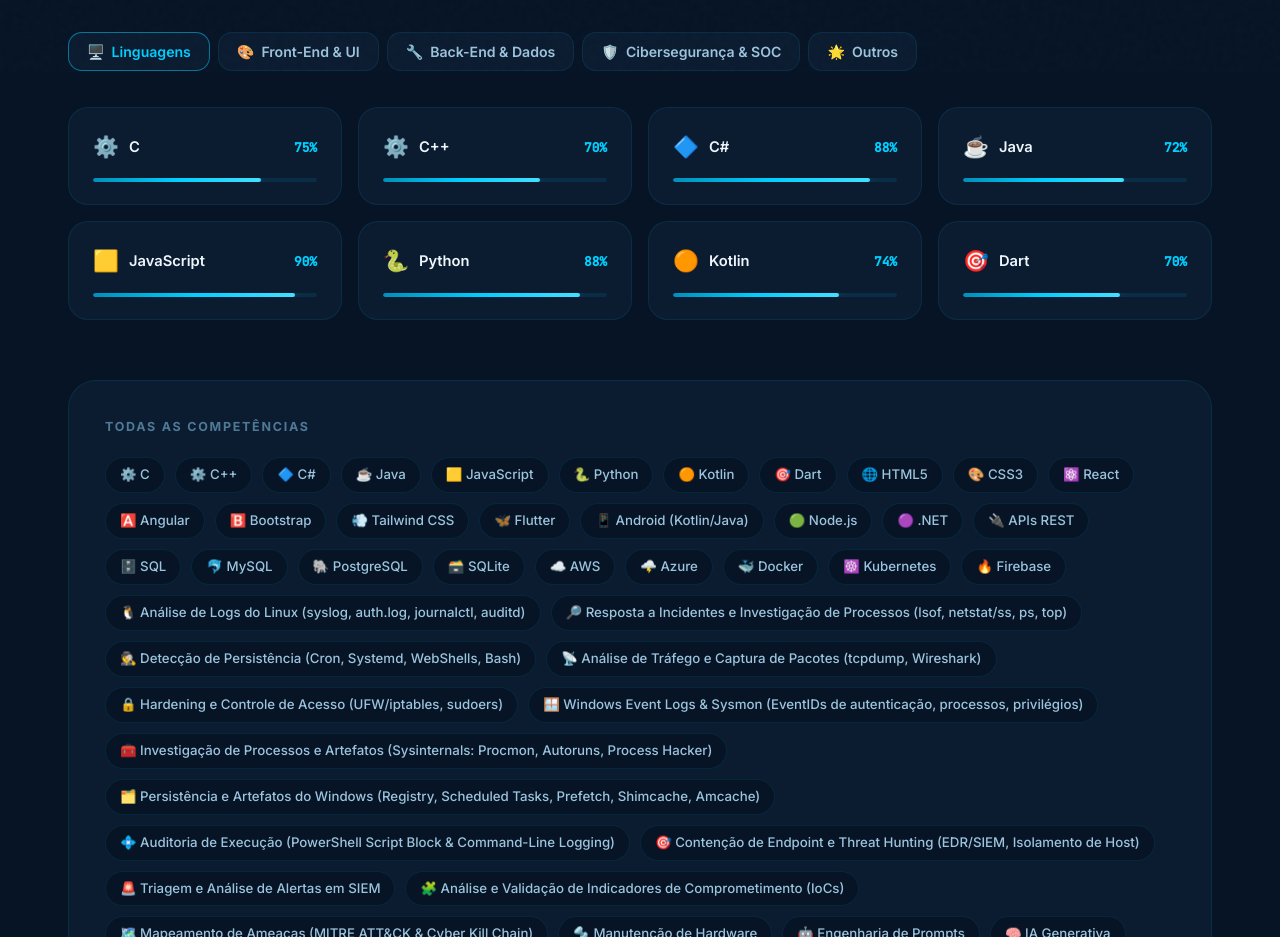
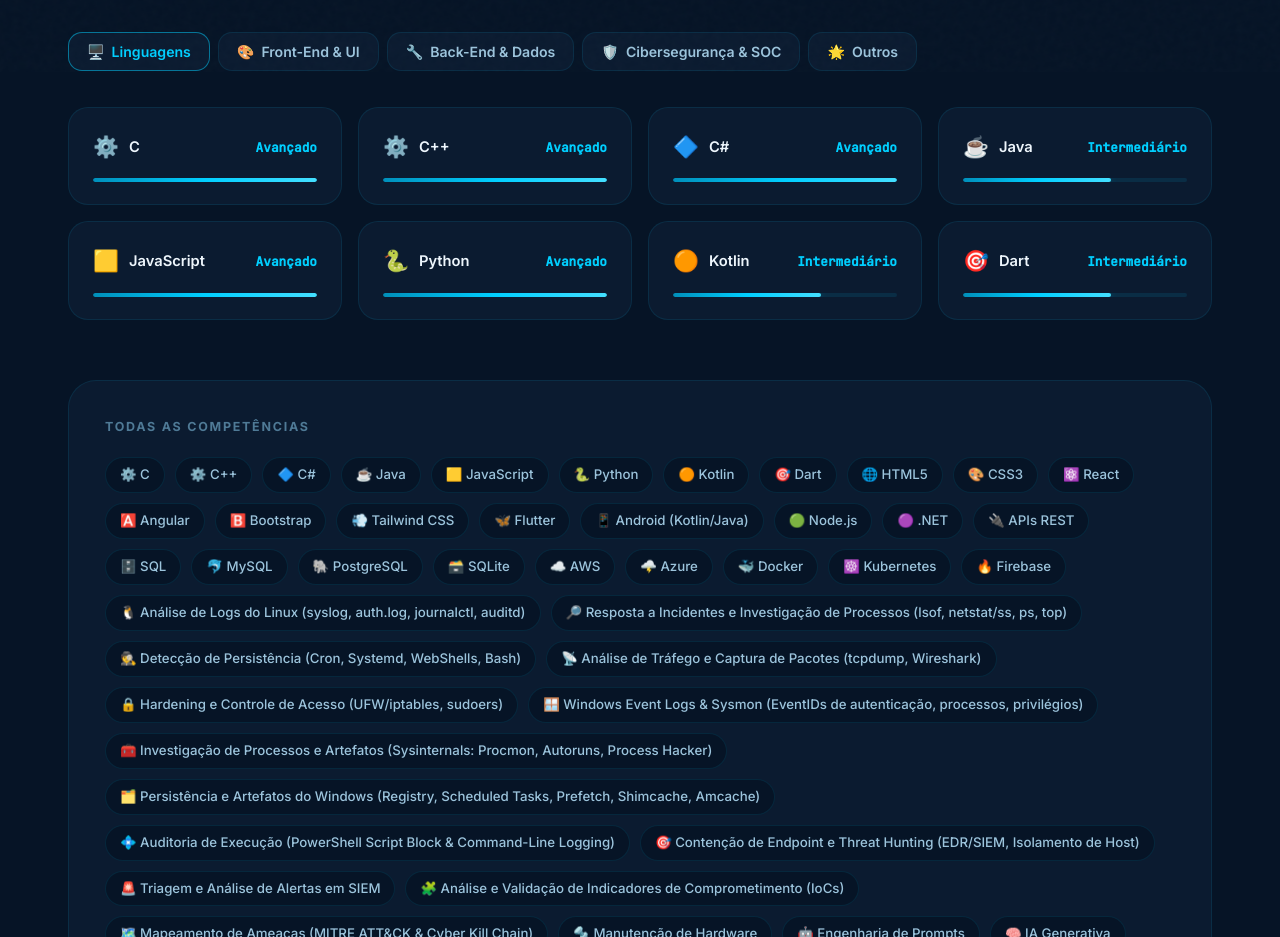
Before and after one commit to LucasMendesBSantos/Curriculo-Online-Tech----Quim, a React (Vite) app: page / in a window 1280 px wide. Shown: the part 1120-2057 px from the top of the page. Built offline with nearby package versions, Linux system fonts and the light colour scheme.

Commit message:
Tirando as porcentagens e colocando iniciante, intermediario e avançado

```diff
--- a/src/components/sections/Skills.jsx
+++ b/src/components/sections/Skills.jsx
@@ -5,6 +5,13 @@
 import { useTheme } from '../../context/ThemeContext';
 import { skillCategories, chemSkillCategories } from '../../data/skills';
 import styles from './Skills.module.css';
+
+// Converte o nível numérico (0–100) em uma faixa qualitativa
+const getLevelTier = level => {
+  if (level >= 85) return { label: 'Avançado',      width: 100 };
+  if (level >= 70) return { label: 'Intermediário', width: 66 };
+  return                  { label: 'Iniciante',     width: 33 };
+};
 
 export default function Skills() {
   const { mode } = useTheme();
@@ -18,7 +25,9 @@
 
   const flattenSkills = cat => cat.skills ?? cat.groups.flatMap(g => g.skills);
 
-  const renderCard = (skill, i) => (
+  const renderCard = (skill, i) => {
+    const tier = getLevelTier(skill.level);
+    return (
     <motion.div
       key={skill.name}
       className={styles.card}
@@ -30,18 +39,19 @@
       <div className={styles.cardTop}>
         <span className={styles.cardIcon}>{skill.icon}</span>
         <span className={styles.cardName}>{skill.name}</span>
-        <span className={styles.cardLevel}>{skill.level}%</span>
+        <span className={styles.cardLevel}>{tier.label}</span>
       </div>
       <div className={styles.barTrack}>
         <motion.div
           className={styles.barFill}
           initial={{ width: 0 }}
-          animate={{ width: `${skill.level}%` }}
+          animate={{ width: `${tier.width}%` }}
           transition={{ duration: 0.8, delay: i * 0.07 + 0.2, ease: 'easeOut' }}
         />
       </div>
     </motion.div>
-  );
+    );
+  };
 
   return (
     <section className={`section section--alt ${styles.skills}`} id="skills">
--- a/src/data/skills.js
+++ b/src/data/skills.js
@@ -5,8 +5,8 @@
     label: 'Linguagens',
     icon: '🖥️',
     skills: [
-      { name: 'C',          icon: '⚙️', level: 75 },
-      { name: 'C++',        icon: '⚙️', level: 70 },
+      { name: 'C',          icon: '⚙️', level: 85 },
+      { name: 'C++',        icon: '⚙️', level: 85 },
       { name: 'C#',         icon: '🔷', level: 88 },
       { name: 'Java',       icon: '☕', level: 72 },
       { name: 'JavaScript', icon: '🟨', level: 90 },
```
